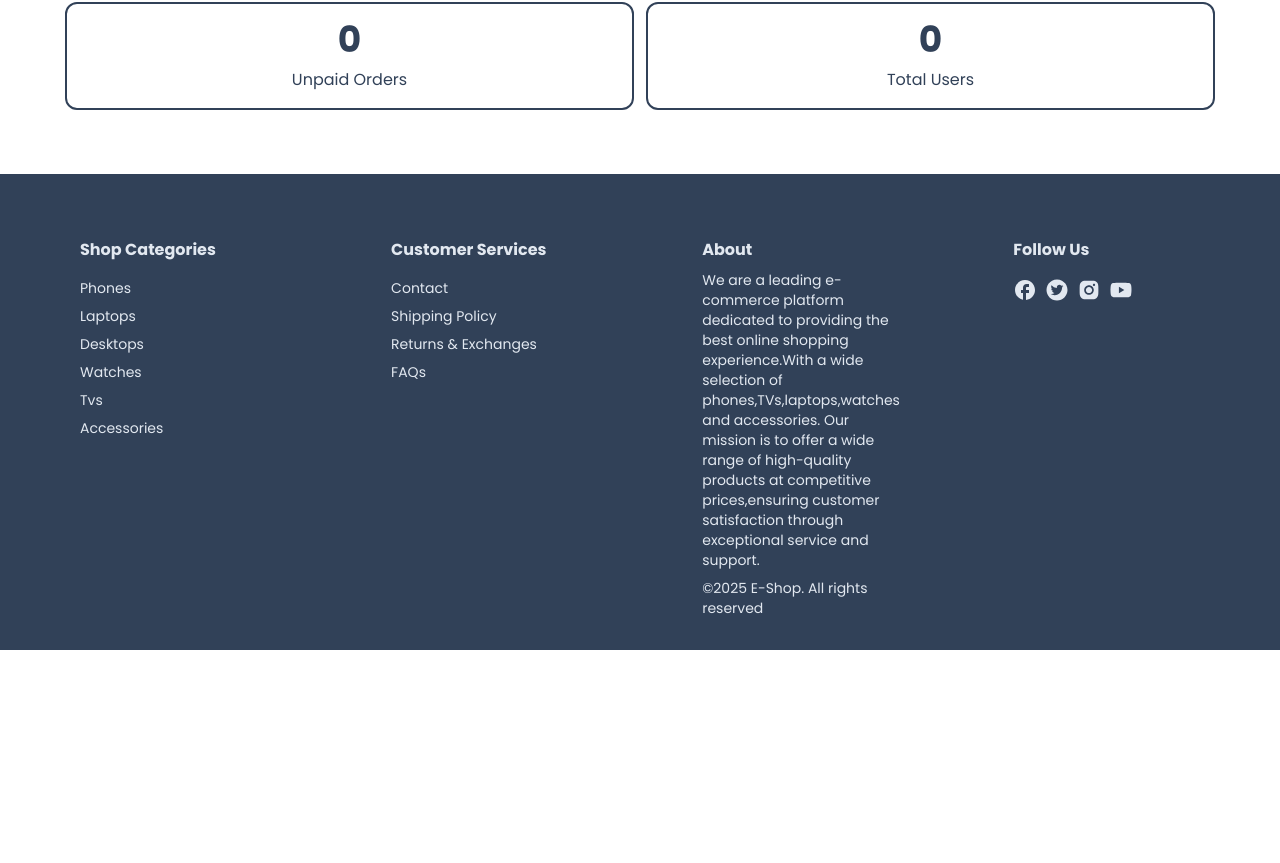
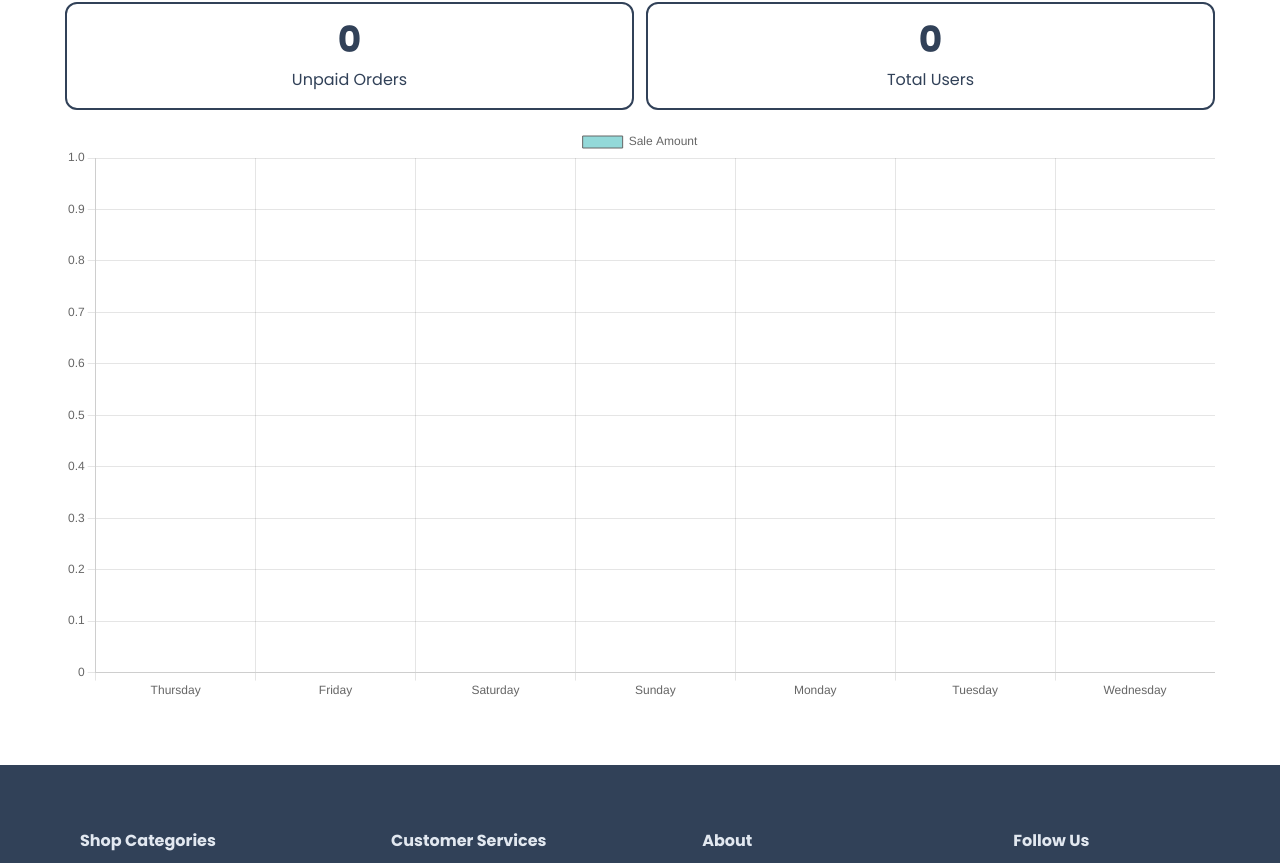
Before and after one commit to Kimeme/E-commerce, a Next.js app: page /admin in a window 1280 px wide. Shown: the part 480-1343 px from the top of the page. Before the commit the page ends 1130 px from the top, so only its background shows below. Built offline with nearby package versions, Linux system fonts and the light colour scheme; no server answers; the database is empty; a web font is replaced by a local one.

Commit message:
Added getGraphData and BarGraph

```diff
--- /dev/null
+++ b/actions/getGraphData.ts
@@ -0,0 +1,71 @@
+import prisma from "@/libs/prismadb"
+import moment from "moment"
+
+export default async function getGraphData() {
+
+    try{
+        //Get the start and end dates for the data range
+        const startDate = moment().subtract(6, "days").startOf("day");
+        const endDate = moment().endOf("day");
+
+        //Query the database to get order data grouped by created Date
+
+        const result =await  prisma.order.groupBy({
+            by:["createdDate"],
+            where: {
+                createdDate:{
+                    gte:startDate.toISOString(),
+                    lte:endDate.toISOString(),
+                },
+                status:"complete",
+
+            },
+            _sum:{
+                amount:true,
+            },
+
+        });
+
+        //Initialize an object to aggregate the data by day
+        const aggregatedData:{
+            [day:string] : {day:string; date:string; totalAmount:number};
+
+        }={};
+
+        //Create a clone of the start date to iterate over each day
+
+        const currentDate = startDate.clone();
+
+        //Iterate over each day in the date range
+        while(currentDate <= endDate){
+            //Format the day as a string (e.g, "Monday")
+            const day = currentDate.format("dddd");
+            console.log("day<<<", day, currentDate);
+            //Initialize the aggregated data for the day with the day, date, and totalAmount
+            aggregatedData[day] = {
+                day,
+                date:currentDate.format("YYYY-MM-DD"),
+                totalAmount:0,
+            }
+            //Move to the next day
+            currentDate.add(1,"day");
+        }
+        //Calculate to total amount for each day by summing the order amounts
+        result.forEach((entry) =>{
+            const day = moment(entry.createdDate).format("dddd");
+            const amount = entry._sum.amount || 0;
+            aggregatedData[day].totalAmount += amount;
+
+        });
+
+        //Convert the aggregatedData object to an array and sort it by date
+        const formattedData= Object.values(aggregatedData).sort((a,b) =>moment(a.date).diff(moment(b.date))
+    );
+
+     //Return the formatted data
+     return formattedData;
+    } catch (error:any){
+        throw new Error(error)
+    }
+
+}
--- /dev/null
+++ b/app/admin/BarGraph.tsx
@@ -0,0 +1,47 @@
+'use client'
+
+import { Chart as ChartJS, BarElement, CategoryScale, LinearScale, Tooltip, Legend } from "chart.js";
+import { Bar } from "react-chartjs-2";
+
+ChartJS.register( BarElement, CategoryScale, LinearScale, Tooltip, Legend);
+
+interface BarGraphProps{
+    data:GraphData[]
+}
+
+type GraphData={
+    day:string;
+    date:string;
+    totalAmount:number;
+}
+
+
+
+const BarGraph:React.FC<BarGraphProps> = ({data}) =>{
+   const labels= data.map(item =>item.day)
+   const amounts = data.map(item => item.totalAmount)
+
+   const chartData = {
+    labels:labels,
+    datasets:[
+        {
+            label:'Sale Amount',
+            data: amounts,
+            backgroundColor:'rgba(75, 192, 192, 0.6)',
+            borderColor: 'rbga(75, 192, 192, 1)',
+            borderWidth:1
+        }
+    ]
+   }
+
+   const  options= {
+    scales:{
+        y:{
+            beginAtZero:true
+        }
+    }
+   }
+
+    return (<Bar data={chartData} options={options}></Bar>)
+}
+export default BarGraph;
--- a/app/admin/page.tsx
+++ b/app/admin/page.tsx
@@ -4,16 +4,22 @@ import getProducts from "@/actions/getProducts";
 import getOrders from "@/actions/getOrders";
 import getUsers from "@/actions/getUsers";
 import { Container } from "@mui/material";
+import BarGraph from "./BarGraph";
+import getGraphData from "@/actions/getGraphData";
 
 const Admin = async() =>{
     const products= await getProducts({category:null})
     const orders = await getOrders()
     const users = await getUsers()
+    const graphData = await getGraphData()
 
 
     return (<div className="pt-8">
         <Container>
            <Summary products={products} orders={orders} users={users} />
+           <div className="mt-4 mx-auto max-w-[1150px]">
+            <BarGraph data={graphData} />
+           </div>
         </Container>
 
     </div>);
--- a/package.json
+++ b/package.json
@@ -19,6 +19,7 @@
     "@types/bcrypt": "^6.0.0",
     "axios": "^1.12.2",
     "bcrypt": "^6.0.0",
+    "chart.js": "^4.5.1",
     "cloudinary": "^2.8.0",
     "firebase": "^12.5.0",
     "micro": "^10.0.1",
@@ -26,6 +27,7 @@
     "next": "15.5.2",
     "next-auth": "^4.24.13",
     "react": "19.1.0",
+    "react-chartjs-2": "^5.3.1",
     "react-dom": "19.1.0",
     "react-dropzone": "^14.3.8",
     "react-hook-form": "^7.66.0",
```
Also changed, not shown: 1 other file (tests, documents, lock files or other folders).
